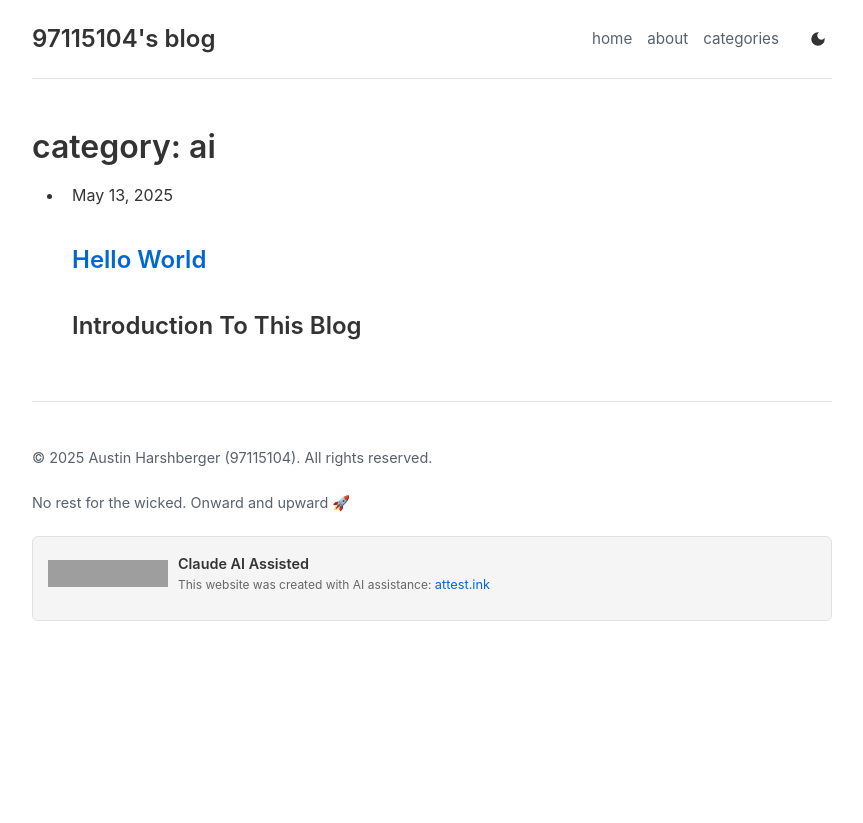
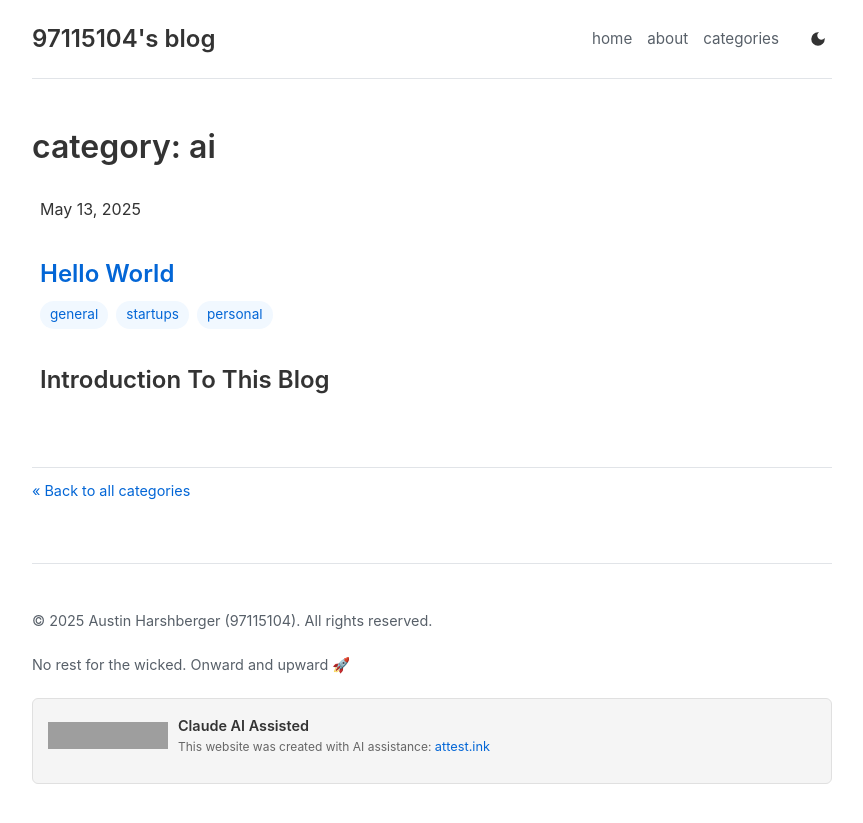
Before and after one commit to 97115104/blog, a Jekyll site: the page built from _categories/ai.md, in a window 1280 px wide. Shown: the top 823 px of the page, without its empty margins (208-1071 px from the left). Built offline with Jekyll 4.4.1, drawn with Linux system fonts in a browser that asks for light colours; grey boxes are pictures that could not be loaded.

Commit message:
various updates

```diff
--- a/_layouts/category.html
+++ b/_layouts/category.html
@@ -14,23 +14,36 @@ layout: default
         <h2>
           <a class="post-link" href="{{ post.url | relative_url }}">{{ post.title }}</a>
         </h2>
-        <p>{{ post.excerpt }}</p>
+
+        {% if post.categories.size > 0 %}
+        <div class="categories">
+          {% for cat in post.categories %}
+            {% if cat != page.category %}
+              <a href="{{ site.baseurl }}/categories/{{ cat | slugify }}/" class="category-tag">{{ cat }}</a>
+            {% endif %}
+          {% endfor %}
+        </div>
+        {% endif %}
+
+        <div class="post-excerpt">
+          {{ post.excerpt }}
+        </div>
       </li>
       {% endfor %}
     </ul>
   {% else %}
-    <p>No posts found in this category. This might be because:</p>
-    <ul>
-      <li>There are no posts with this category</li>
-      <li>The category name in posts doesn't match "{{ page.category }}" exactly (check case sensitivity)</li>
-      <li>The category format in your posts is different (e.g., array vs string)</li>
-    </ul>
+    <p>No posts found in this category.</p>
 
-    <p>For debugging, here are the categories used in your posts:</p>
-    <ul>
-      {% for post in site.posts %}
-        <li>Post: {{ post.title }} - categories: {{ post.categories | join: ", " }}</li>
-      {% endfor %}
-    </ul>
+    <div class="troubleshooting-info">
+      <p>This might be because:</p>
+      <ul>
+        <li>There are no posts with this category</li>
+        <li>The category name in posts doesn't match "{{ page.category }}" exactly (check case sensitivity)</li>
+      </ul>
+    </div>
   {% endif %}
+
+  <p class="back-link">
+    <a href="{{ site.baseurl }}/categories/">&laquo; Back to all categories</a>
+  </p>
 </div>
--- a/_layouts/default.html
+++ b/_layouts/default.html
@@ -7,6 +7,7 @@
 
   <!-- CSS and Favicon -->
   <link rel="stylesheet" href="{{ site.baseurl }}/assets/css/style.css">
+  <link rel="stylesheet" href="{{ site.baseurl }}/assets/css/categories.css">
   <link rel="manifest" href="{{ site.baseurl }}/site.webmanifest">
   <meta name="theme-color" content="#0366d6">
   <meta name="description" content="{% if page.excerpt %}{{ page.excerpt | strip_html | strip_newlines | truncate: 160 }}{% else %}{{ site.description }}{% endif %}">
--- /dev/null
+++ b/assets/css/categories.css
@@ -0,0 +1,111 @@
+/* Additional styles for categories page */
+.categories-page {
+  margin-bottom: 60px;
+}
+
+.categories-page h1 {
+  margin-bottom: 30px;
+}
+
+.category-section {
+  margin-bottom: 40px;
+  padding-bottom: 20px;
+  border-bottom: 1px solid var(--border-color);
+}
+
+.category-section:last-child {
+  border-bottom: none;
+}
+
+.category-heading {
+  margin-bottom: 10px;
+  display: inline-block;
+}
+
+.post-count {
+  font-size: 0.9rem;
+  color: var(--muted-text);
+  margin-left: 10px;
+}
+
+.category-posts {
+  list-style-type: none !important;
+  padding-left: 0 !important;
+}
+
+.category-posts li {
+  list-style-type: none !important;
+  margin-bottom: 8px;
+  display: flex !important;
+  align-items: baseline;
+  gap: 10px;
+}
+
+.category-posts .post-date {
+  color: var(--muted-text);
+  font-size: 0.85rem;
+  min-width: 100px;
+}
+
+.more-link {
+  font-size: 0.9rem;
+  margin-top: 10px;
+}
+
+.more-link a {
+  color: var(--link-color);
+}
+
+.more-link a:hover {
+  text-decoration: underline;
+}
+
+/* Improve styling for individual category pages */
+.category-page h1 {
+  margin-bottom: 30px;
+}
+
+.posts-list {
+  list-style-type: none !important;
+  padding-left: 0 !important;
+}
+
+.posts-list .post-item {
+  list-style-type: none !important;
+  margin-bottom: 30px;
+  padding-bottom: 20px;
+  border-bottom: 1px solid var(--border-color);
+}
+
+.posts-list .post-item:last-child {
+  border-bottom: none;
+}
+
+.post-excerpt {
+  margin-top: 15px;
+}
+
+.back-link {
+  margin-top: 40px;
+  padding-top: 10px;
+  border-top: 1px solid var(--border-color);
+}
+
+.back-link a {
+  display: inline-flex;
+  align-items: center;
+  font-size: 0.9rem;
+  color: var(--link-color);
+}
+
+.back-link a:hover {
+  text-decoration: underline;
+}
+
+.troubleshooting-info {
+  background-color: var(--code-bg);
+  border-left: 3px solid var(--link-color);
+  padding: 15px;
+  margin: 20px 0;
+  font-size: 0.9rem;
+}
```
Also changed, not shown: _categories/index.html (added, +38 -0 lines).
